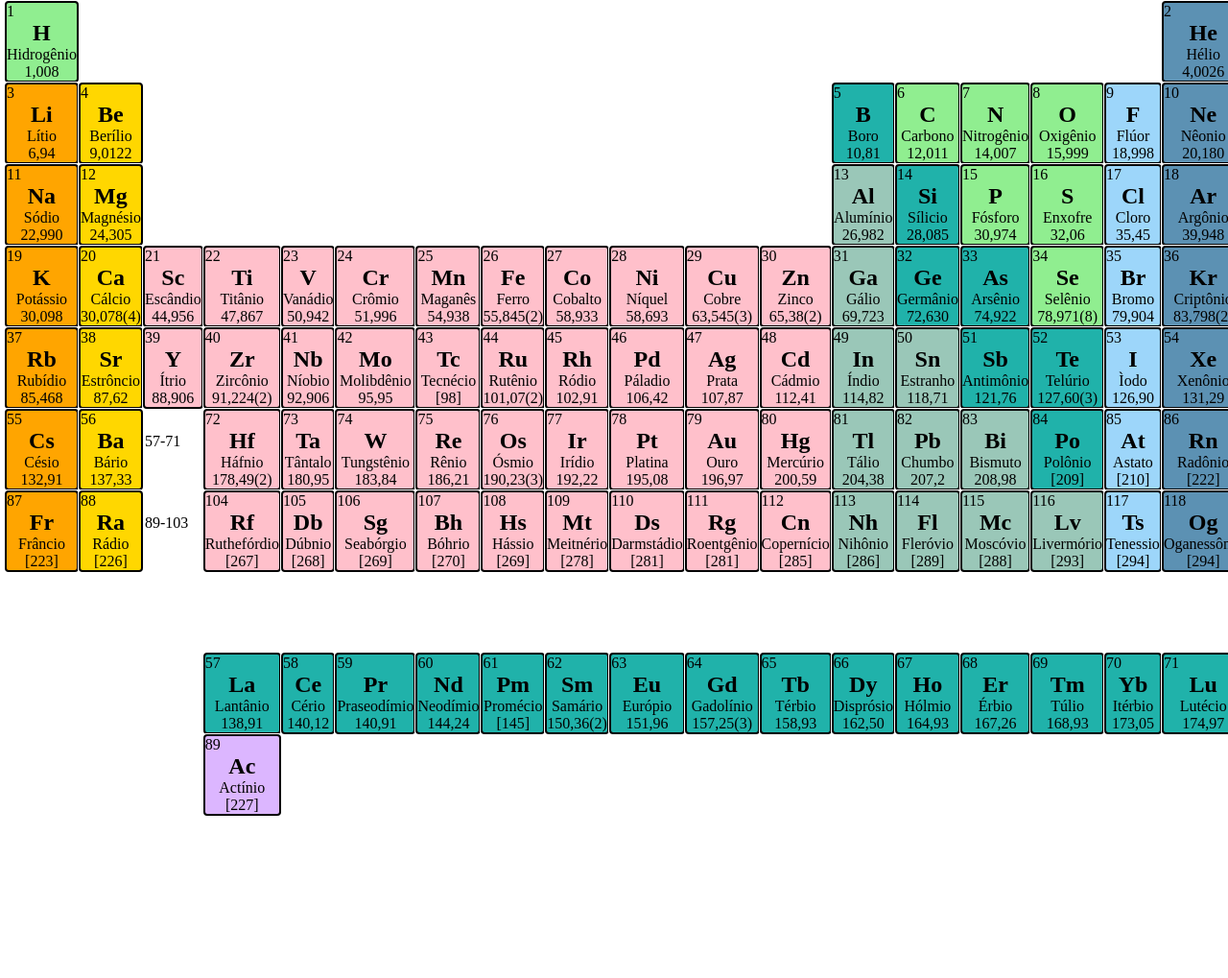
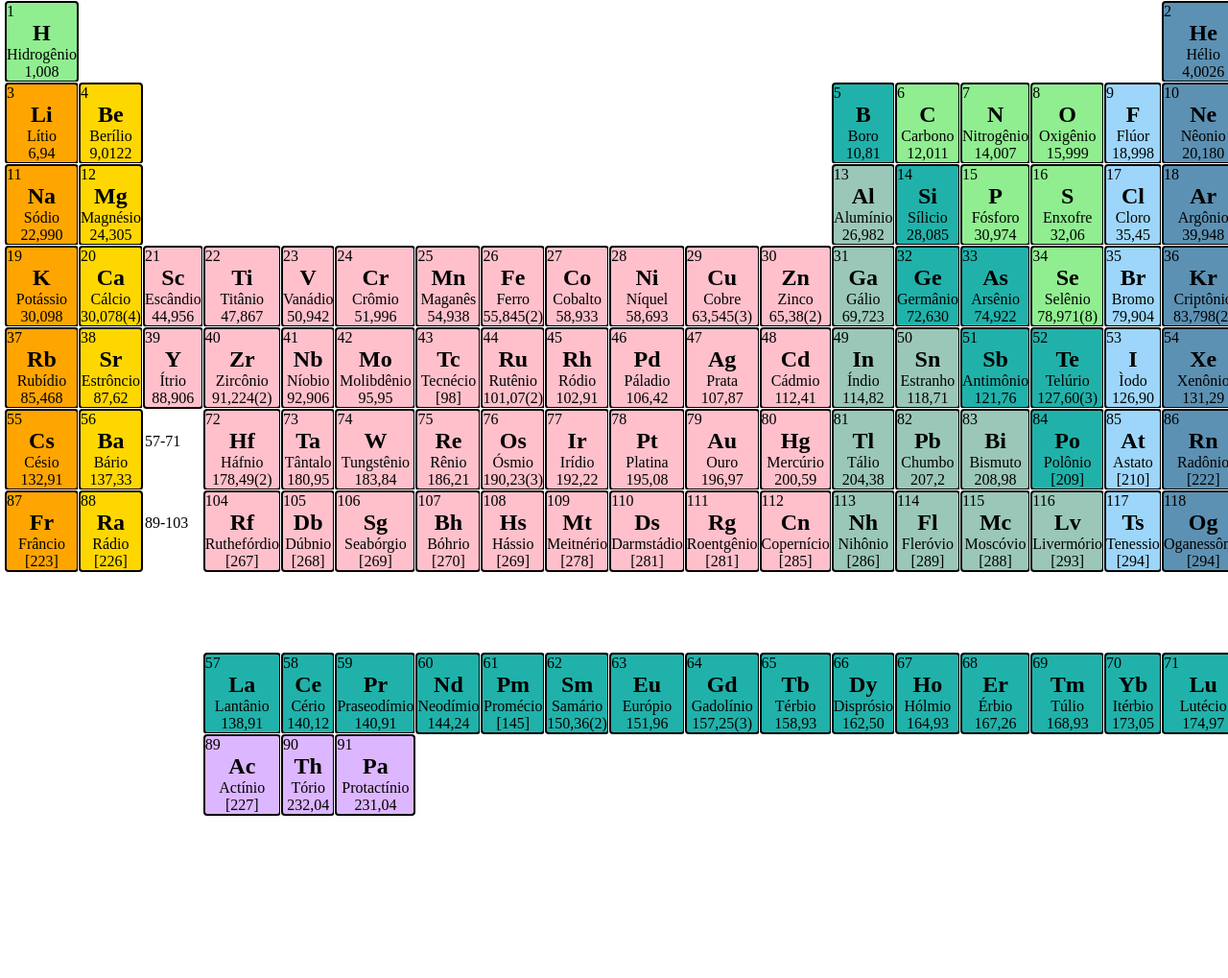
Before and after one commit to Igor-Camalves12/Html-Tabela-Periodica, a plain HTML site: page index.html in a window 1280 px wide. Shown: the top 1019 px of the page at 96% size. Drawn offline with Linux system fonts and the light colour scheme.

```diff
--- a/index.html
+++ b/index.html
@@ -1178,15 +1178,19 @@
                 <br>
                 [227]
             </td>
-            <td class="">
-                <div></div>
-                <h2></h2>
+            <td class="elemento Actinidios">
+                <div>90</div>
+                <h2>Th</h2>
+                Tório
                 <br>
+                232,04
             </td>
-            <td class="">
-                <div></div>
-                <h2></h2>
+            <td class="elemento Actinidios">
+                <div>91</div>
+                <h2>Pa</h2>
+                Protactínio
                 <br>
+                231,04
             </td>
             <td class="">
                 <div></div>
```
